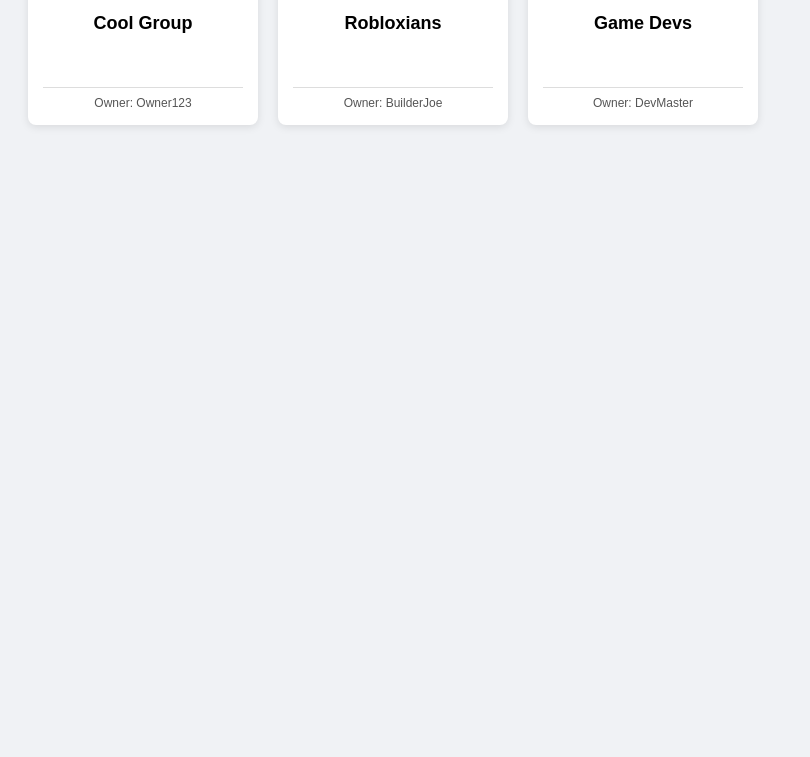
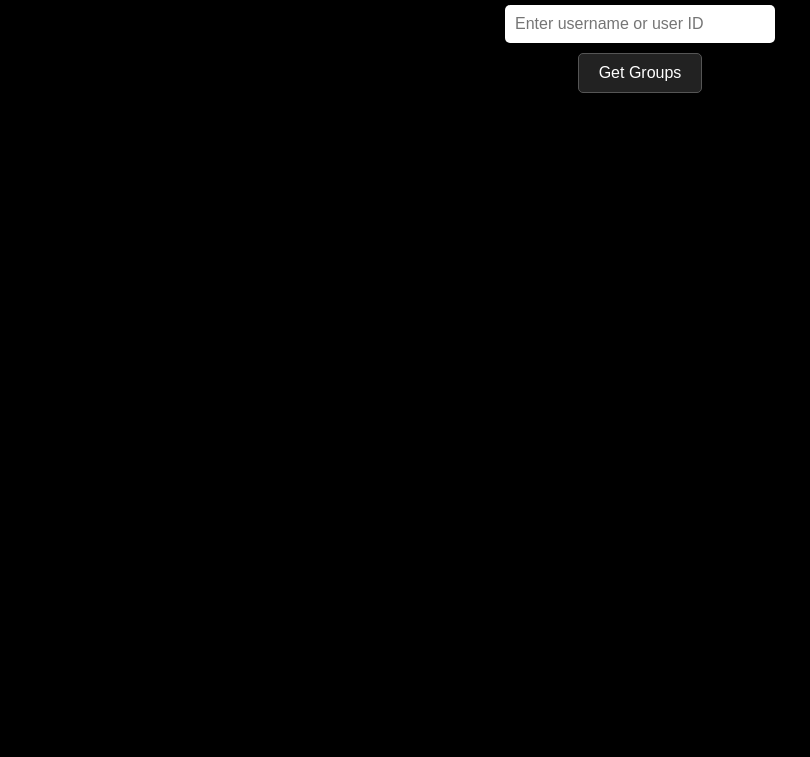
Before and after one commit to cheeseburgrmc/RobloxProfileChecker, a plain HTML site: page frontend/index.html in a window 1280 px wide. Shown: the part 83-840 px from the top of the page, without its empty margins (0-810 px from the left). Before the commit the page ends 800 px from the top, so only its background shows below. Drawn offline with Linux system fonts and the light colour scheme.

Commit message:
Update index.html

```diff
--- a/frontend/index.html
+++ b/frontend/index.html
@@ -3,72 +3,152 @@
 <head>
   <meta charset="UTF-8" />
   <meta name="viewport" content="width=device-width, initial-scale=1" />
-<title>Roblox Groups</title>
+  <title>Roblox Group Checker</title>
   <style>
     body {
+      background-color: black;
+      color: white;
       font-family: Arial, sans-serif;
-    background: #f0f2f5;
       padding: 20px;
+      margin: 0;
+      min-height: 100vh;
     }
-  .group-container {
+    h2 {
+      text-align: center;
+      margin-bottom: 20px;
+    }
+    #userInput {
+      display: block;
+      margin: 0 auto 10px auto;
+      padding: 10px;
+      width: 250px;
+      font-size: 16px;
+      border-radius: 5px;
+      border: none;
+      outline: none;
+    }
+    #fetchBtn {
+      display: block;
+      margin: 0 auto 20px auto;
+      padding: 10px 20px;
+      font-size: 16px;
+      cursor: pointer;
+      background-color: #222;
+      color: white;
+      border: 1px solid #555;
+      border-radius: 5px;
+      transition: background-color 0.3s ease;
+    }
+    #fetchBtn:hover {
+      background-color: #444;
+    }
+    #groupsContainer {
       display: flex;
       flex-wrap: wrap;
-    gap: 20px;
+      gap: 15px;
+      justify-content: center;
     }
-  .group-box {
-    background: white;
+    .groupBox {
+      background: #222;
+      border: 1px solid #555;
+      padding: 15px;
+      width: 280px;
       border-radius: 8px;
-    box-shadow: 0 2px 8px rgb(0 0 0 / 0.1);
-    width: 200px;
-    height: 150px;
+      box-sizing: border-box;
       display: flex;
       flex-direction: column;
       justify-content: space-between;
-    padding: 15px;
+      height: 120px;
+      color: white;
     }
-  .group-name {
+    .groupBox h3 {
+      margin: 0;
       text-align: center;
-    font-weight: bold;
-    font-size: 18px;
+      font-size: 1.2em;
       flex-grow: 1;
       display: flex;
       align-items: center;
       justify-content: center;
     }
-  .group-owner {
-    font-size: 12px;
-    color: #555;
-    border-top: 1px solid #ddd;
-    padding-top: 8px;
+    .owner {
       text-align: center;
+      font-size: 0.9em;
+      color: #ccc;
+      margin-top: 10px;
+    }
+    #errorMsg {
+      text-align: center;
+      color: #f55;
+      margin-top: 15px;
+      font-weight: bold;
     }
   </style>
 </head>
 <body>
+  <h2>Roblox Group Checker</h2>
+  <input type="text" id="userInput" placeholder="Enter username or user ID" />
+  <button id="fetchBtn">Get Groups</button>
 
-<div class="group-container" id="groups">
-  <!-- Group boxes will be inserted here -->
-</div>
+  <div id="errorMsg"></div>
+  <div id="groupsContainer"></div>
 
   <script>
-  // Example group data (you'll replace this with your actual API data)
-  const groups = [
-    {name: "Cool Group", owner: "Owner123"},
-    {name: "Robloxians", owner: "BuilderJoe"},
-    {name: "Game Devs", owner: "DevMaster"},
-  ];
+    async function fetchGroups(user) {
+      const errorMsg = document.getElementById('errorMsg');
+      const container = document.getElementById('groupsContainer');
+      errorMsg.textContent = '';
+      container.innerHTML = '';
 
-  const container = document.getElementById("groups");
-  groups.forEach(group => {
-    const box = document.createElement("div");
-    box.className = "group-box";
+      try {
+        // Replace this URL with your actual backend API endpoint
+        const res = await fetch(`/api/groups?user=${encodeURIComponent(user)}`);
+
+        if (!res.ok) {
+          errorMsg.textContent = 'Failed to fetch groups. Try again.';
+          return;
+        }
+
+        const data = await res.json();
+
+        if (!data.data || data.data.length === 0) {
+          errorMsg.textContent = 'No groups found for this user.';
+          return;
+        }
+
+        data.data.forEach(group => {
+          const box = document.createElement('div');
+          box.className = 'groupBox';
+
+          const groupName = group.group.name || 'Unnamed Group';
+          // If owner info exists, else show Unknown
+          const ownerName = group.owner && group.owner.username ? group.owner.username : 'Unknown';
+
           box.innerHTML = `
-      <div class="group-name">${group.name}</div>
-      <div class="group-owner">Owner: ${group.owner}</div>
+            <h3>${groupName}</h3>
+            <div class="owner">Owner: ${ownerName}</div>
           `;
           container.appendChild(box);
         });
+      } catch (e) {
+        errorMsg.textContent = 'Error fetching groups. Check your connection.';
+      }
+    }
+
+    document.getElementById('fetchBtn').addEventListener('click', () => {
+      const user = document.getElementById('userInput').value.trim();
+      if (user.length === 0) {
+        document.getElementById('errorMsg').textContent = 'Please enter a username or user ID.';
+        return;
+      }
+      fetchGroups(user);
+    });
+
+    // Optionally, submit on Enter key press
+    document.getElementById('userInput').addEventListener('keydown', e => {
+      if (e.key === 'Enter') {
+        document.getElementById('fetchBtn').click();
+      }
+    });
   </script>
-
 </body>
 </html>
```
Lines whose indentation alone changed are shown as unchanged.
